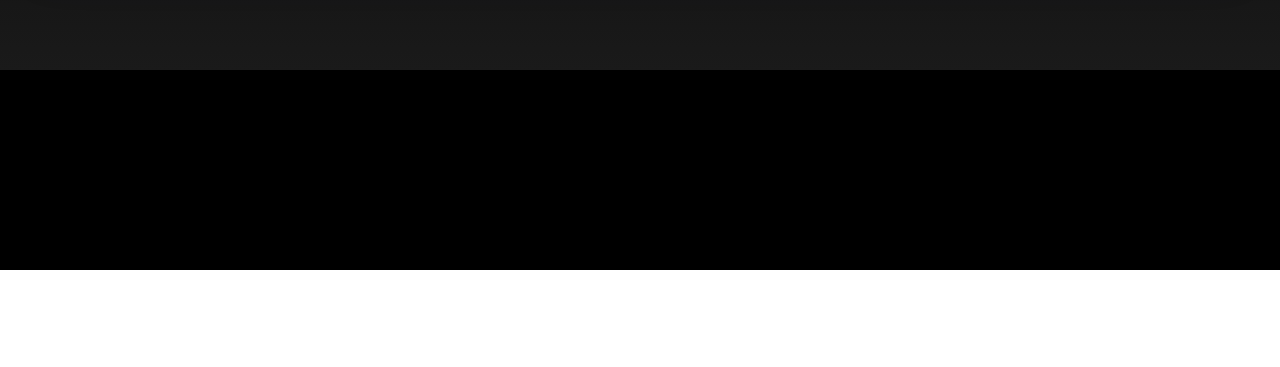
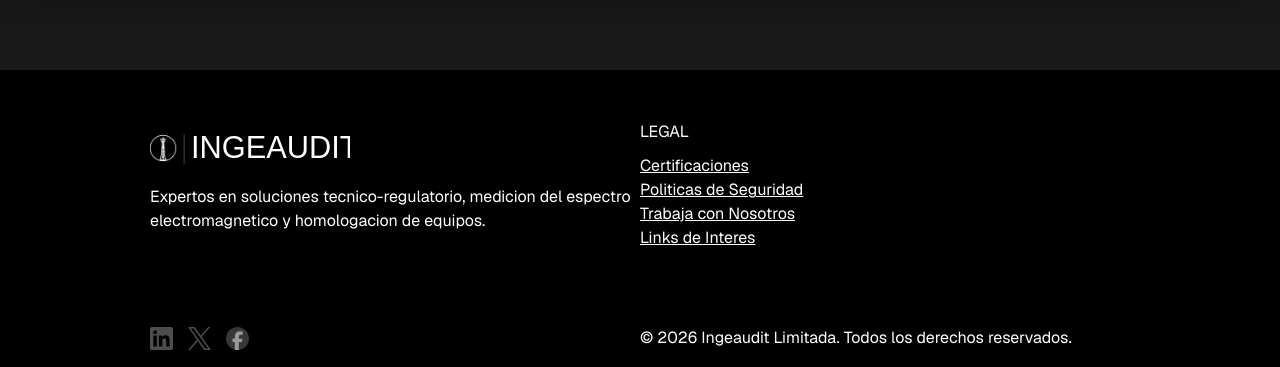
Before and after one commit to ingeaudit-coder/ingeaudit-website, a Next.js app: page /contactanos in a window 1280 px wide. Shown: the part 2012-2379 px from the top of the page. Before the commit the page ends 2282 px from the top, so only its background shows below. Built offline with nearby package versions, Linux system fonts and the light colour scheme.

Commit message:
Se agrega la nueva seccion del Footer

```diff
--- a/src/components/sections/Footer/Footer.module.css
+++ b/src/components/sections/Footer/Footer.module.css
@@ -1,6 +1,54 @@
-.footerContainer{
-    background-color: black;
-    height: 200px;
-    width: 100%;
-/*     border: 1px solid greenyellow;
- */}
+.footerContainer {
+  background-color: black;
+  color: white;
+  margin: 0;
+  padding: 50px 150px 50px 150px;
+  box-sizing: border-box;
+  display: grid;
+  height: 300px;
+  width: 100%;
+  max-width: 100%;
+  grid-template-columns: repeat(2, 1fr);
+  grid-template-rows: 2fr 100px;
+  grid-template-areas:
+    "logoP linkInteres"
+    "containerRRSS derechosReserados";
+  overflow: hidden;
+  font-family: var(--font-geist-sans);
+}
+
+.logoP {
+  grid-area: logoP;
+}
+
+.containerLinkInteres {
+  display: flex;
+  flex-direction: column;
+  gap: 10px;
+  grid-area: linkInteres;
+}
+
+.containerLogo {
+  object-fit: contain;
+  width: 200px;
+  height: auto;
+  filter: drop-shadow(0 2px 8px rgba(0, 0, 0, 0.3));
+  filter: brightness(0) invert(1);
+}
+
+.iconosRRSS {
+    grid-area: containerRRSS;
+    display: flex;
+    align-items: end;
+    gap: 15px;
+}
+.containerReservados {
+    grid-area: derechosReserados;
+    display: flex;
+    align-items: end;
+    gap: 15px;
+}
+
+.linksFooter{
+    text-decoration: underline;
+}
--- a/src/components/sections/Footer/Footer.tsx
+++ b/src/components/sections/Footer/Footer.tsx
@@ -1,11 +1,60 @@
-import style from "@/src/components/sections/Footer/Footer.module.css"
+import style from "@/src/components/sections/Footer/Footer.module.css";
+import LogoIngeaudit from "@/public/logo-inge-vector.svg";
+import Image from "next/image";
+import Link from "next/link";
+import logoLinkdin from "@/public/images/logos-rrss/linkedin.svg"
+import logoX from "@/public/images/logos-rrss/x_dark.svg"
+import logoFacebook from "@/public/images/logos-rrss/facebook-icon.svg"
 
-const Footer =()=>{
-    return(
-        <section className={style.footerContainer}>
-            {/* <p>Política de Seguridad</p> */}
-        </section>
-    )
-}
+const Footer = () => {
+  return (
+    <footer className={style.footerContainer}>
+      <div className={style.logoP}>
+        <Link href="/">
+          <Image
+          className={style.containerLogo}
+            width={100}
+            height={25}
+            /*        src={LogoIngeaudit}*/
+            src={LogoIngeaudit}
+            alt="Logo de Ingeaudit transparente"
+            priority
+          />
+        </Link>
+        <p>
+          Expertos en soluciones tecnico-regulatorio, medicion del espectro
+          electromagnetico y homologacion de equipos.
+        </p>
+      </div>
+      <div className={style.containerLinkInteres}>
+        <h3>LEGAL</h3>
+        <ol>
+          <li>
+            <Link rel="stylesheet" href="" className={style.linksFooter}>Certificaciones</Link>
+          </li>
+          <li>
+            <Link rel="stylesheet" href="" className={style.linksFooter}>Politicas de Seguridad</Link>
+          </li>
+          <li>
+            <Link rel="stylesheet" href="" className={style.linksFooter}>Trabaja con Nosotros</Link>
+          </li>
+          <li>
+            <Link rel="stylesheet" href="" className={style.linksFooter}>Links de Interes</Link>
+          </li>
+        </ol>
+      </div>
+      {/* <div className={style.containerRRSS}> */}
+        <div className={style.iconosRRSS}>
+            <Link rel="stylesheet" href="" ><Image src={logoLinkdin} alt="logo-linkedin" width={23} height={23} className="grayscale opacity-60 hover:grayscale-0 hover:opacity-100 transition-all duration-300 contrast-0"/></Link>
+            <Link rel="stylesheet" href="" ><Image src={logoX} alt="logo-x" width={23} height={23} className="grayscale  opacity-60 hover:grayscale-0 hover:opacity-100 transition-all duration-300 contrast-0" /></Link>
+            <Link rel="stylesheet" href="" ><Image src={logoFacebook} alt="logo-facebook" width={23} height={23} className="grayscale opacity-60 hover:grayscale-0 hover:opacity-100 transition-all duration-300 " /></Link>
+        </div>
+        <div className={style.containerReservados}>
+            <p> &copy; 2026 Ingeaudit Limitada. Todos los derechos reservados.</p>
+        </div>
+      {/* </div> */}
+    </footer>
+  );
+};
 
 export default Footer;
```
